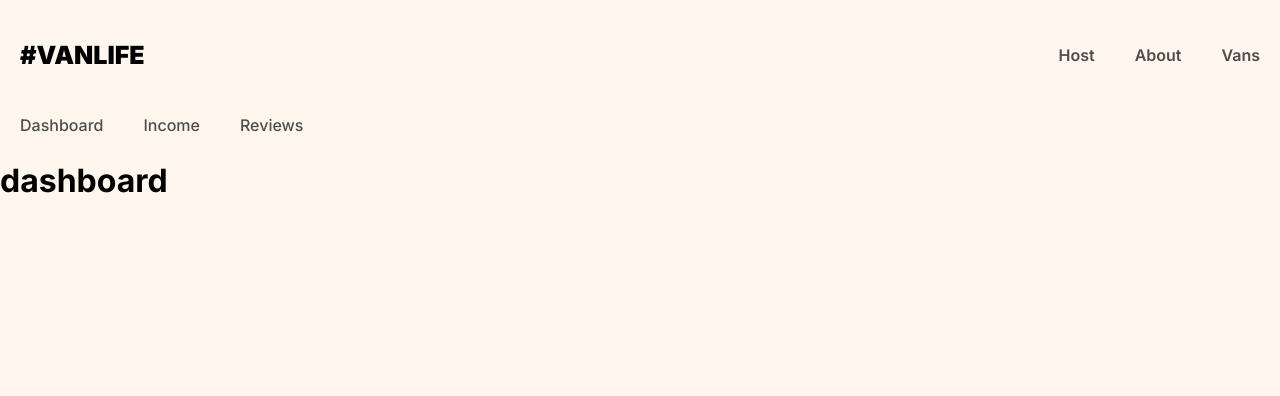
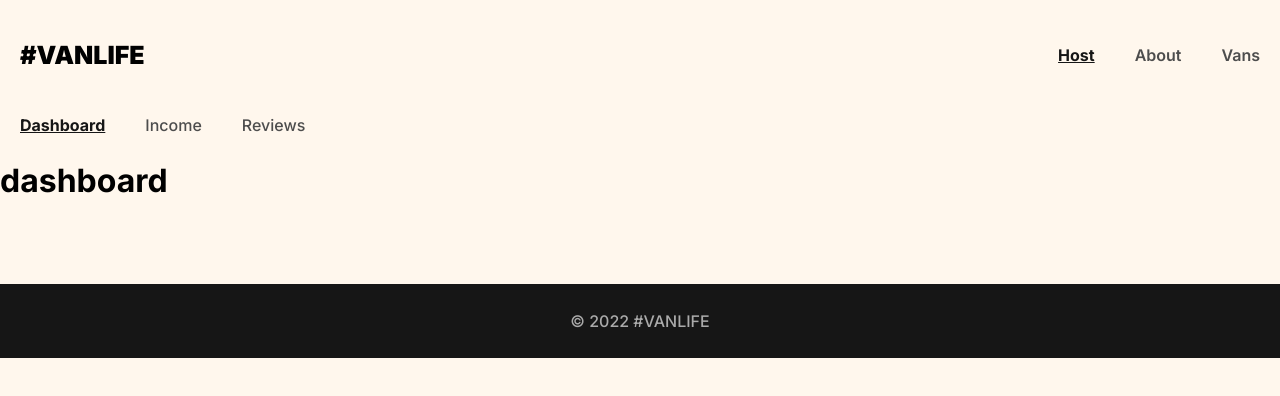
Before and after one commit to Mashha/vanLife_project, a React (Vite) app: page /host in a window 1280 px wide. Shown: the top 396 px of the page. Built offline with nearby package versions, Linux system fonts and the light colour scheme; what miragejs would draw is missing.

Commit message:
footer and active links

```diff
--- a/src/App.css
+++ b/src/App.css
@@ -19,6 +19,12 @@ body::-webkit-scrollbar {
 body {
   -ms-overflow-style: none;
   scrollbar-width: none;
+}
+
+.site-wrapper {
+  min-height: 100vh;
+  display: flex;
+  flex-direction: column;
 }
 
 header {
@@ -48,6 +54,22 @@ header a:hover {
   text-decoration: underline;
 }
 
+main {
+  margin-bottom: 84px;
+}
+
+footer {
+  background-color: #161616;
+  color: #aaaaaa;
+  height: 74px;
+  display: flex;
+  flex-shrink: 0;
+  justify-content: center;
+  align-items: center;
+  margin-top: auto;
+  font-weight: 500;
+}
+
 .link-button {
   display: inline-block;
   text-align: center;
@@ -68,7 +90,7 @@ header a:hover {
 /*** HOME PAGE ***/
 .home-container {
   background: linear-gradient(0deg, rgba(0, 0, 0, 0.46), rgba(0, 0, 0, 0.46)),
-    url("./assets/home-hero.png") no-repeat center center;
+    url("./assets/images/home-hero.png") no-repeat center center;
   -webkit-background-size: cover;
   -moz-background-size: cover;
   -o-background-size: cover;
@@ -299,3 +321,9 @@ i[class*="van-type-"] {
   text-decoration: underline;
   font-weight: 600;
 }
+
+.active {
+  font-weight: bold;
+  text-decoration: underline;
+  color: #161616;
+}
--- /dev/null
+++ b/src/components/Footer.jsx
@@ -0,0 +1,9 @@
+import React from 'react'
+
+function Footer() {
+  return (
+    <footer>&#169; 2022 #VANLIFE</footer>
+  )
+}
+
+export default Footer
--- a/src/components/Layout.jsx
+++ b/src/components/Layout.jsx
@@ -1,11 +1,15 @@
 import { Outlet } from "react-router-dom";
 import Nav from "../components/Nav";
+import Footer from "./Footer";
 
 function Layout() {
   return (
     <>
       <Nav />
-      <Outlet />
+      <main>
+        <Outlet />
+      </main>
+      <Footer />
     </>
   );
 }
--- a/src/components/Nav.jsx
+++ b/src/components/Nav.jsx
@@ -1,5 +1,5 @@
 import React from "react";
-import { Link } from "react-router-dom";
+import { Link, NavLink } from "react-router-dom";
 
 function Nav() {
   return (
@@ -10,9 +10,24 @@ function Nav() {
         </Link>
 
         <nav>
-          <Link to="/host">Host</Link>
-          <Link to="/about">About</Link>
-          <Link to="/vans">Vans</Link>
+          <NavLink
+            to="/host"
+            className={({ isActive }) => (isActive ? "active" : "")}
+          >
+            Host
+          </NavLink>
+          <NavLink
+            to="/about"
+            className={({ isActive }) => (isActive ? "active" : "")}
+          >
+            About
+          </NavLink>
+          <NavLink
+            to="/vans"
+            className={({ isActive }) => (isActive ? "active" : "")}
+          >
+            Vans
+          </NavLink>
         </nav>
       </header>
     </>
--- a/src/components/host/HostLayout.jsx
+++ b/src/components/host/HostLayout.jsx
@@ -1,13 +1,34 @@
-import { Link } from "react-router-dom";
+import { NavLink } from "react-router-dom";
 import { Outlet } from "react-router-dom";
 
 function HostLayout() {
+  const activeStyles = {
+    fontWeight: "bold",
+    textDecoration: "underline",
+    color: "#161616",
+  };
   return (
     <>
       <nav className="host-nav">
-        <Link to="/host">Dashboard</Link>
-        <Link to="/host/income">Income</Link>
-        <Link to="/host/reviews">Reviews</Link>
+        <NavLink
+          to="/host"
+          end //ed matching here
+          style={({ isActive }) => (isActive ? activeStyles : null)}
+        >
+          Dashboard
+        </NavLink>
+        <NavLink
+          to="/host/income"
+          style={({ isActive }) => (isActive ? activeStyles : null)}
+        >
+          Income
+        </NavLink>
+        <NavLink
+          to="/host/reviews"
+          style={({ isActive }) => (isActive ? activeStyles : null)}
+        >
+          Reviews
+        </NavLink>
       </nav>
       <Outlet />
     </>
```
